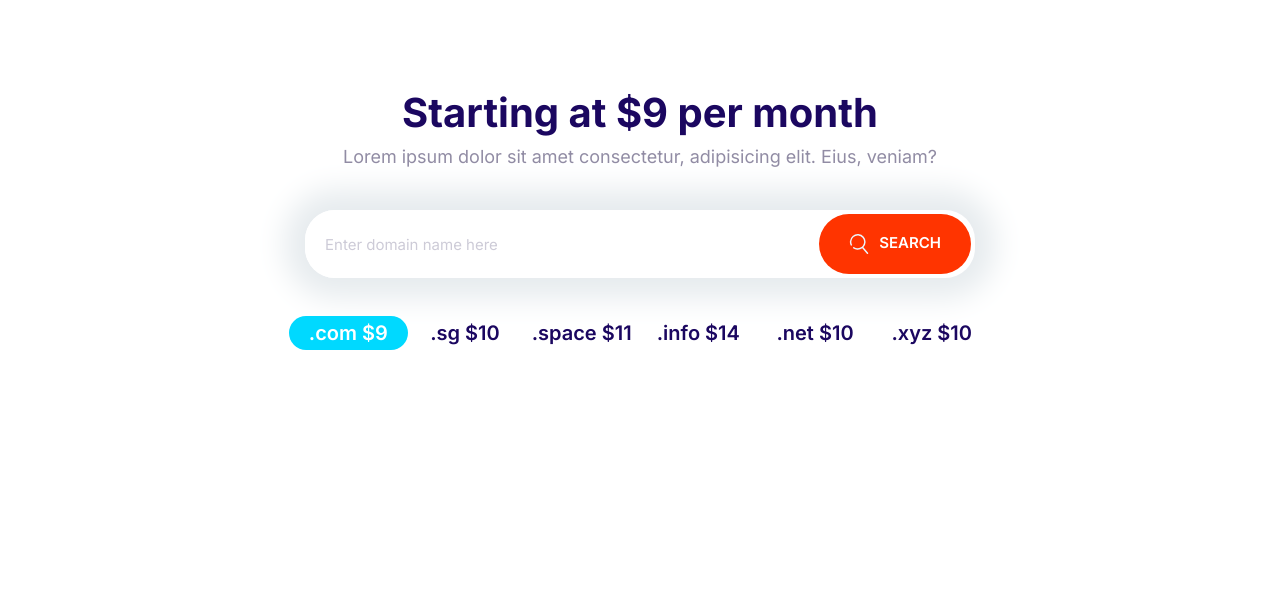
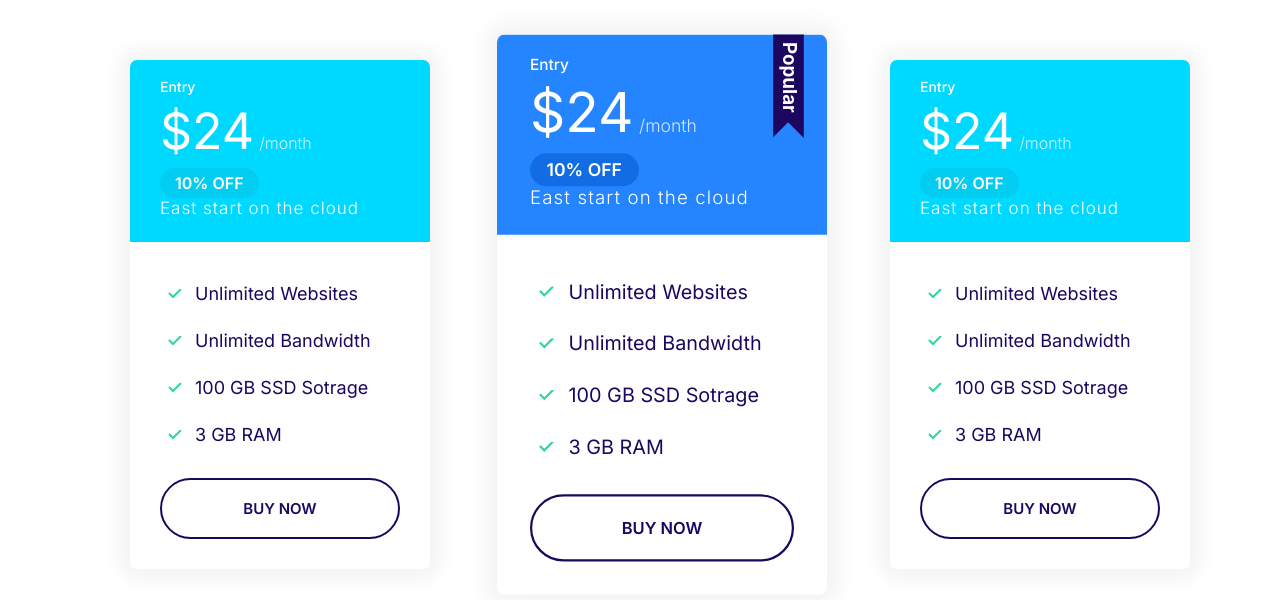
Before and after one commit to MomohJoel/Coding-along, a plain HTML site: page index.html in a window 1280 px wide. Drawn offline with Linux system fonts and the light colour scheme.

Commit message:
Plans-Block

```diff
--- a/css/styles.css
+++ b/css/styles.css
@@ -331,7 +331,19 @@ a {
     color: #fff;
 }
 
+.card--primary .badge--primary {
+    background: #126de4;
+}
+
+.card--secondary .badge--secondary {
+    background: #02cdf1;
+}
+
 /* Plans */
+.plan {
+    transition: transform .2s ease-out;
+}
+
 .plan__name {
     color: #fff;
     margin: 0;
@@ -361,6 +373,10 @@ a {
     margin-bottom: 2rem;
 }
 
+.plan--popular {
+    transform: scale(1.1);
+}
+
 .plan--popular .card__header {
     position: relative;
 }
@@ -372,6 +388,14 @@ a {
     position: absolute;
     top: -6px;
     right: 5%;
+}
+
+.plan:hover {
+    transform: scale(1.05);
+}
+
+.plan--popular:hover {
+    transform: scale(1.15);
 }
 
 @media screen and (min-width: 1024px) {
@@ -736,3 +760,16 @@ a {
         grid-template-columns: repeat(auto-fit, minmax(10rem, 1fr));
     }
 }
+
+/* Plans Block */
+
+.block-plans .grid {
+    gap: 8rem 4rem;
+}
+
+.block-plans .card {
+    max-width: 500px;
+    margin: 0;
+    align-items: center;
+    margin-left: 4rem;
+}
--- a/index.html
+++ b/index.html
@@ -14,29 +14,69 @@
     <link rel="stylesheet" href="css/styles.css" />
   </head>
   <body>
-    <section class="block container block-domain">
-      <header class="block__header">
-        <h2>Starting at $9 per month</h2>
-        <p>
-          Lorem ipsum dolor sit amet consectetur, adipisicing elit. Eius,
-          veniam?
-        </p>
-      </header>
-      <div class="input-group">
-        <input type="text" class="input" placeholder="Enter domain name here" /></input>
-        <button class="btn btn--accent">
-          <svg class="icon icon--white">
-            <use xlink:href="images/sprite.svg#search"></use>
-          </svg>Search</button>
+    <section class="block container block-plans">
+      <div class="grid grid--1x3">
+        <div class="plan">
+          <div class="card card--secondary">
+            <header class="card__header">
+              <h3 class="plan__name">Entry</h3>
+              <span class="plan__price">$24</span>
+              <span class="plan__billing-cycle">/month</span>
+              <span class="badge badge--secondary badge--small">10% OFF</span>
+              <span class="plan__description">East start on the cloud</span>
+            </header>
+            <div class="card__body">
+              <ul class="list list--tick">
+                <li class="list__item">Unlimited Websites</li>
+                <li class="list__item">Unlimited Bandwidth</li>
+                <li class="list__item">100 GB SSD Sotrage</li>
+                <li class="list__item">3 GB RAM</li>
+              </ul>
+              <button class="btn btn--outline btn--block">Buy Now</button>
+            </div>
+          </div>
+        </div>
+        <div class="plan plan--popular">
+          <div class="card card--primary">
+            <header class="card__header">
+              <h3 class="plan__name">Entry</h3>
+              <span class="plan__price">$24</span>
+              <span class="plan__billing-cycle">/month</span>
+              <span class="badge badge--primary badge--small">10% OFF</span>
+              <span class="plan__description">East start on the cloud</span>
+            </header>
+            <div class="card__body">
+              <ul class="list list--tick">
+                <li class="list__item">Unlimited Websites</li>
+                <li class="list__item">Unlimited Bandwidth</li>
+                <li class="list__item">100 GB SSD Sotrage</li>
+                <li class="list__item">3 GB RAM</li>
+              </ul>
+              <button class="btn btn--outline btn--block">Buy Now</button>
+            </div>
+          </div>
+        </div>
+        <div class="plan">
+          <div class="card card--secondary">
+            <header class="card__header">
+              <h3 class="plan__name">Entry</h3>
+              <span class="plan__price">$24</span>
+              <span class="plan__billing-cycle">/month</span>
+              <span class="badge badge--secondary badge--small">10% OFF</span>
+              <span class="plan__description">East start on the cloud</span>
+            </header>
+            <div class="card__body">
+              <ul class="list list--tick">
+                <li class="list__item">Unlimited Websites</li>
+                <li class="list__item">Unlimited Bandwidth</li>
+                <li class="list__item">100 GB SSD Sotrage</li>
+                <li class="list__item">3 GB RAM</li>
+              </ul>
+              <button class="btn btn--outline btn--block">Buy Now</button>
+            </div>
+          </div>
+        </div>
       </div>
-      <ul class="list block-domain__prices">
-        <li><span class="badge badge--secondary">.com $9</span></li>
-        <li>.sg $10</li>
-        <li>.space $11</li>
-        <li>.info $14</li>
-        <li>.net $10</li>
-        <li>.xyz $10</li>
-      </ul>
     </section>
     <script src="js/main.js"></script>
   </body>
```
Also changed, not shown: components/plan-blocks.html (added, +64 -0 lines).
